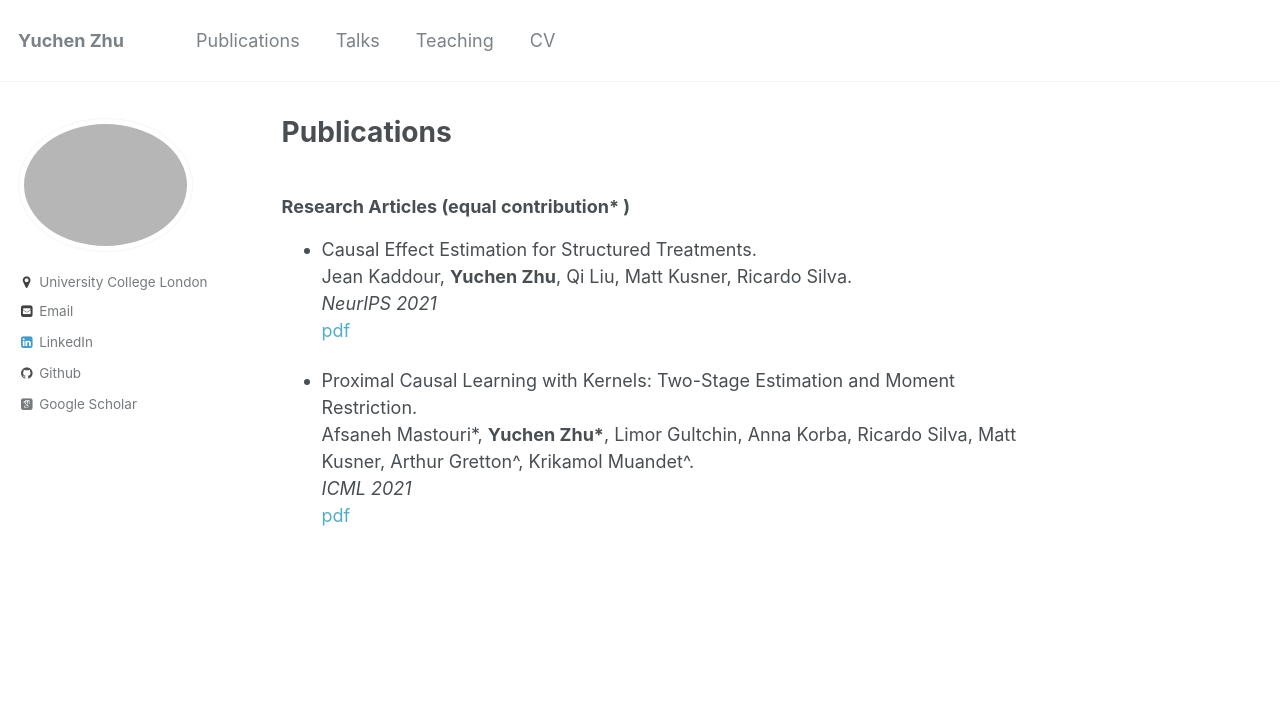
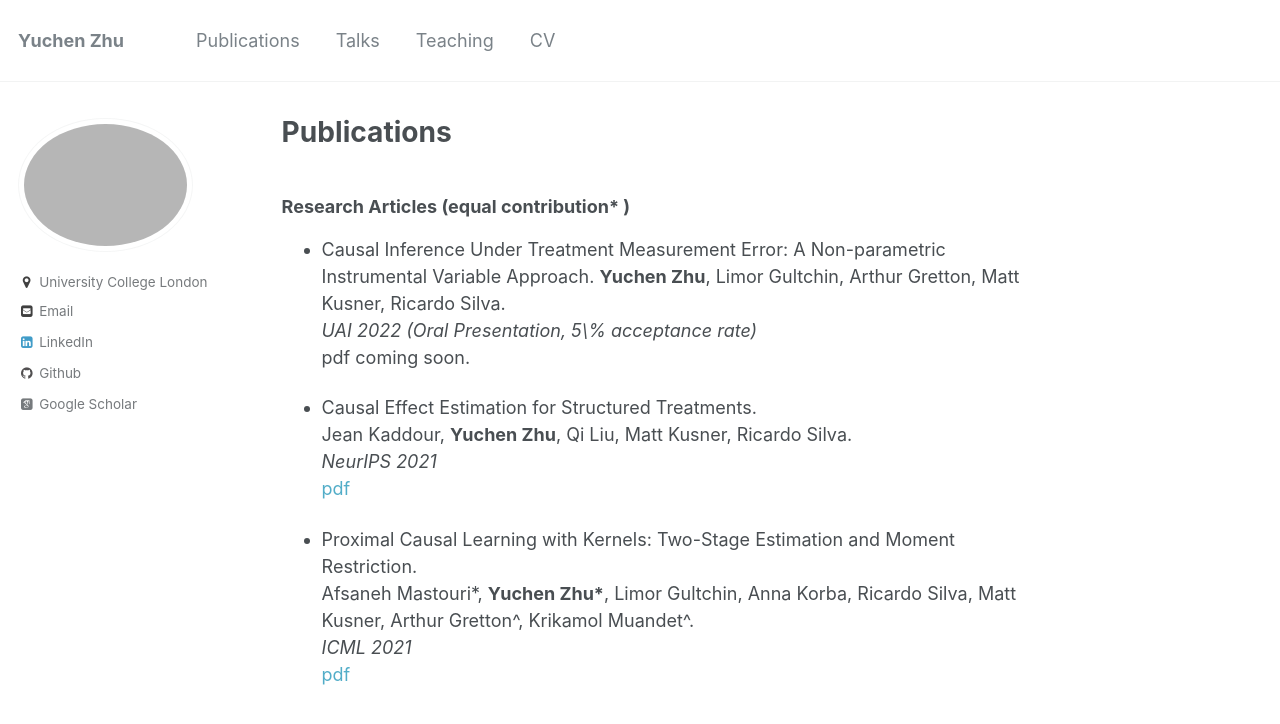
Before and after one commit to yuchen-zhu/yuchen-zhu.github.io, a Jekyll site: the page built from _pages/publications.md, in a window 1280 px wide. Shown: the top 724 px of the page. Built offline with Jekyll 4.4.1, drawn with Linux system fonts in a browser that asks for light colours; some web fonts are replaced.

Commit message:
just editing

```diff
--- a/_pages/publications.md
+++ b/_pages/publications.md
@@ -5,6 +5,10 @@ author_profile: true
 ---
 
 ### Research Articles (equal contribution* )
+- Causal Inference Under Treatment Measurement Error: A Non-parametric Instrumental Variable Approach.
+**Yuchen Zhu**, Limor Gultchin, Arthur Gretton, Matt Kusner, Ricardo Silva.
+*UAI 2022 (Oral Presentation, 5\% acceptance rate)*
+pdf coming soon.
 
 - Causal Effect Estimation for Structured Treatments.
 Jean Kaddour, **Yuchen Zhu**, Qi Liu, Matt Kusner, Ricardo Silva.
```
